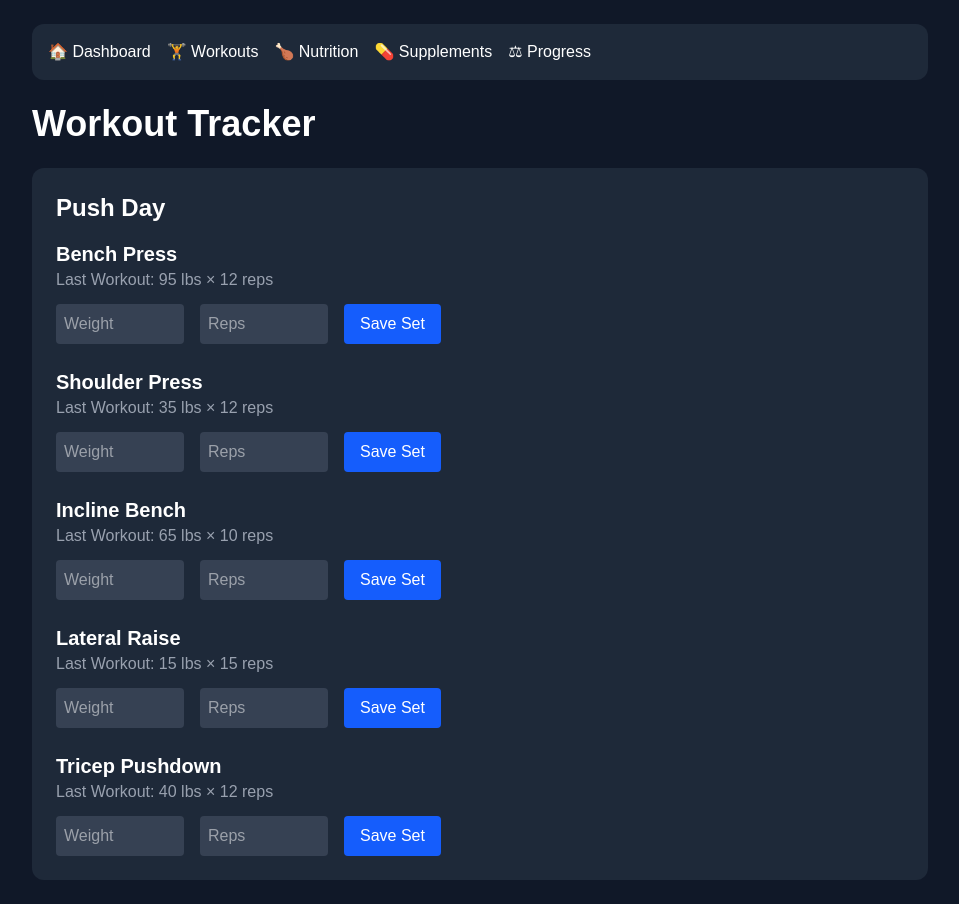
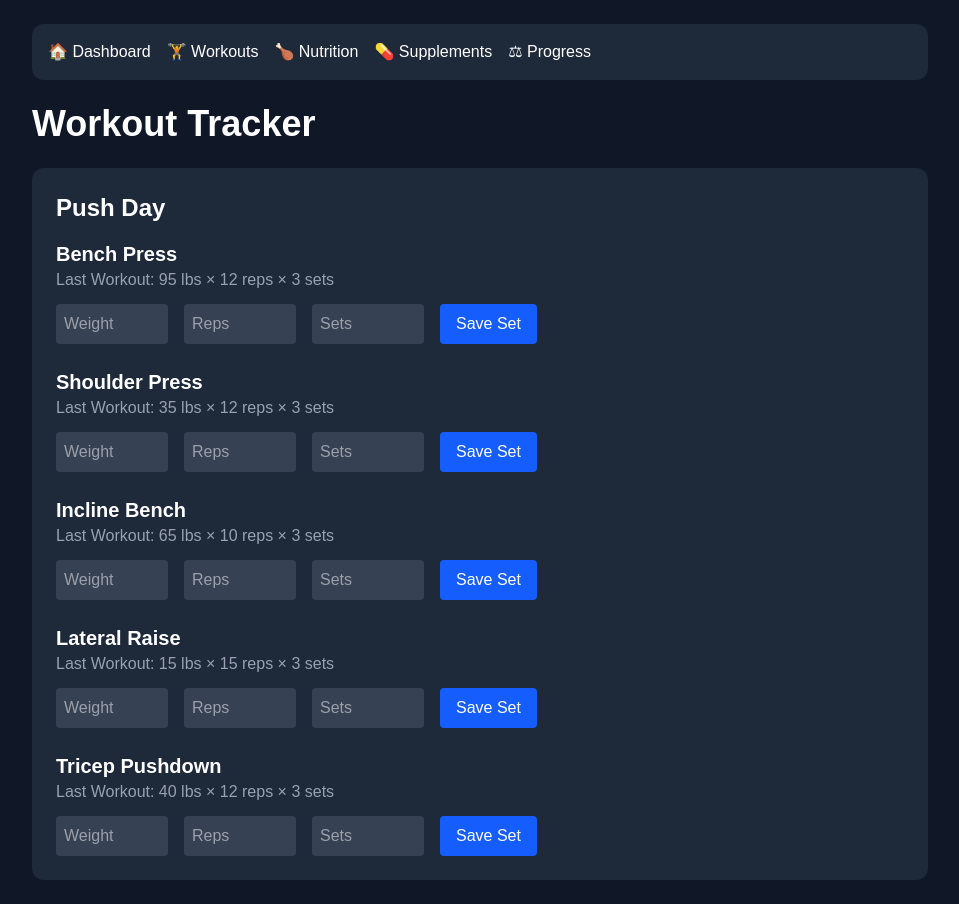
Before and after one commit to FalconEdgeIt/falconfit, a Next.js app: page /workouts in a window 1280 px wide. Shown: the whole page, without its empty margins (160-1119 px from the left). Built offline with nearby package versions, Linux system fonts and the light colour scheme.

Commit message:
added set and  perstince

```diff
--- a/src/app/workouts/page.tsx
+++ b/src/app/workouts/page.tsx
@@ -1,27 +1,58 @@
 "use client";
 
-import { useState } from "react";
+import { useState, useEffect } from "react";
 import Navigation from "../../components/Navigation";
 
 type Exercise = {
   name: string;
   lastWeight: number;
   lastReps: number;
+  lastSets: number;
 };
 
 const pushDayExercises: Exercise[] = [
-  { name: "Bench Press", lastWeight: 95, lastReps: 12 },
-  { name: "Shoulder Press", lastWeight: 35, lastReps: 12 },
-  { name: "Incline Bench", lastWeight: 65, lastReps: 10 },
-  { name: "Lateral Raise", lastWeight: 15, lastReps: 15 },
-  { name: "Tricep Pushdown", lastWeight: 40, lastReps: 12 },
+  { name: "Bench Press", lastWeight: 95, lastReps: 12, lastSets: 3 },
+  { name: "Shoulder Press", lastWeight: 35, lastReps: 12, lastSets: 3 },
+  { name: "Incline Bench", lastWeight: 65, lastReps: 10, lastSets: 3 },
+  { name: "Lateral Raise", lastWeight: 15, lastReps: 15, lastSets: 3 },
+  { name: "Tricep Pushdown", lastWeight: 40, lastReps: 12, lastSets: 3 },
 ];
 
+const STORAGE_KEY = "falconfit-last-performance";
+
+type PerformanceRecord = {
+  weight: number;
+  reps: number;
+  sets: number;
+};
+
 export default function WorkoutsPage() {
-  const [inputs, setInputs] = useState<Record<string, { weight: string; reps: string }>>({});
-  const [savedSets, setSavedSets] = useState<Record<string, string>>({});
+ const [inputs, setInputs] = useState<Record<string, { weight: string; reps: string; sets: string }>>({});
 
-  const handleChange = (exercise: string, field: "weight" | "reps", value: string) => {
+  const [lastPerformance, setLastPerformance] = useState<Record<string, PerformanceRecord>>({});
+
+  // On load: seed defaults from pushDayExercises, then overlay anything saved in localStorage
+  useEffect(() => {
+    const defaults: Record<string, PerformanceRecord> = {};
+    pushDayExercises.forEach((ex) => {
+      defaults[ex.name] = {
+        weight: ex.lastWeight,
+        reps: ex.lastReps,
+        sets: ex.lastSets,
+      };
+    });
+
+    const stored = localStorage.getItem(STORAGE_KEY);
+    const parsed = stored ? JSON.parse(stored) : {};
+
+    setLastPerformance({ ...defaults, ...parsed });
+  }, []);
+
+  const handleChange = (
+    exercise: string,
+    field: "weight" | "reps" | "sets",
+    value: string
+  ) => {
     setInputs((prev) => ({
       ...prev,
       [exercise]: {
@@ -33,11 +64,26 @@ export default function WorkoutsPage() {
 
   const handleSave = (exercise: string) => {
     const entry = inputs[exercise];
-    if (!entry?.weight || !entry?.reps) return;
+    if (!entry?.weight || !entry?.reps || !entry?.sets) return;
 
-    setSavedSets((prev) => ({
+    const newRecord: PerformanceRecord = {
+      weight: Number(entry.weight),
+      reps: Number(entry.reps),
+      sets: Number(entry.sets),
+    };
+
+    const updated = {
+      ...lastPerformance,
+      [exercise]: newRecord,
+    };
+
+    setLastPerformance(updated);
+    localStorage.setItem(STORAGE_KEY, JSON.stringify(updated));
+
+    // Clear the inputs after saving
+    setInputs((prev) => ({
       ...prev,
-      [exercise]: `${entry.weight} lbs × ${entry.reps} reps`,
+      [exercise]: { weight: "", reps: "", sets: "" },
     }));
   };
 
@@ -51,27 +97,45 @@ export default function WorkoutsPage() {
           <h2 className="text-2xl font-bold mb-4">Push Day</h2>
 
           <div className="space-y-6">
-            {pushDayExercises.map((exercise) => (
+            {pushDayExercises.map((exercise) => {
+              const last = lastPerformance[exercise.name];
+
+              return (
                 <div key={exercise.name}>
                   <h3 className="text-xl font-semibold">{exercise.name}</h3>
                   <p className="text-gray-400 mb-3">
-                  Last Workout: {exercise.lastWeight} lbs × {exercise.lastReps} reps
+                    {last
+                      ? `Last Workout: ${last.weight} lbs × ${last.reps} reps × ${last.sets} sets`
+                      : "No previous data"}
                   </p>
 
-                <div className="flex gap-4 items-center">
+                  <div className="flex gap-4 items-center flex-wrap">
                     <input
                       type="number"
                       placeholder="Weight"
                       value={inputs[exercise.name]?.weight || ""}
-                    onChange={(e) => handleChange(exercise.name, "weight", e.target.value)}
-                    className="bg-gray-700 p-2 rounded w-32"
+                      onChange={(e) =>
+                        handleChange(exercise.name, "weight", e.target.value)
+                      }
+                      className="bg-gray-700 p-2 rounded w-28"
                     />
                     <input
                       type="number"
                       placeholder="Reps"
                       value={inputs[exercise.name]?.reps || ""}
-                    onChange={(e) => handleChange(exercise.name, "reps", e.target.value)}
-                    className="bg-gray-700 p-2 rounded w-32"
+                      onChange={(e) =>
+                        handleChange(exercise.name, "reps", e.target.value)
+                      }
+                      className="bg-gray-700 p-2 rounded w-28"
+                    />
+                    <input
+                      type="number"
+                      placeholder="Sets"
+                      value={inputs[exercise.name]?.sets || ""}
+                      onChange={(e) =>
+                        handleChange(exercise.name, "sets", e.target.value)
+                      }
+                      className="bg-gray-700 p-2 rounded w-28"
                     />
                     <button
                       onClick={() => handleSave(exercise.name)}
@@ -79,14 +143,10 @@ export default function WorkoutsPage() {
                     >
                       Save Set
                     </button>
-                  {savedSets[exercise.name] && (
-                    <span className="text-green-400 text-sm">
-                      ✔ Saved: {savedSets[exercise.name]}
-                    </span>
-                  )}
                   </div>
                 </div>
-            ))}
+              );
+            })}
           </div>
         </div>
       </div>
```
Lines whose indentation alone changed are shown as unchanged.
